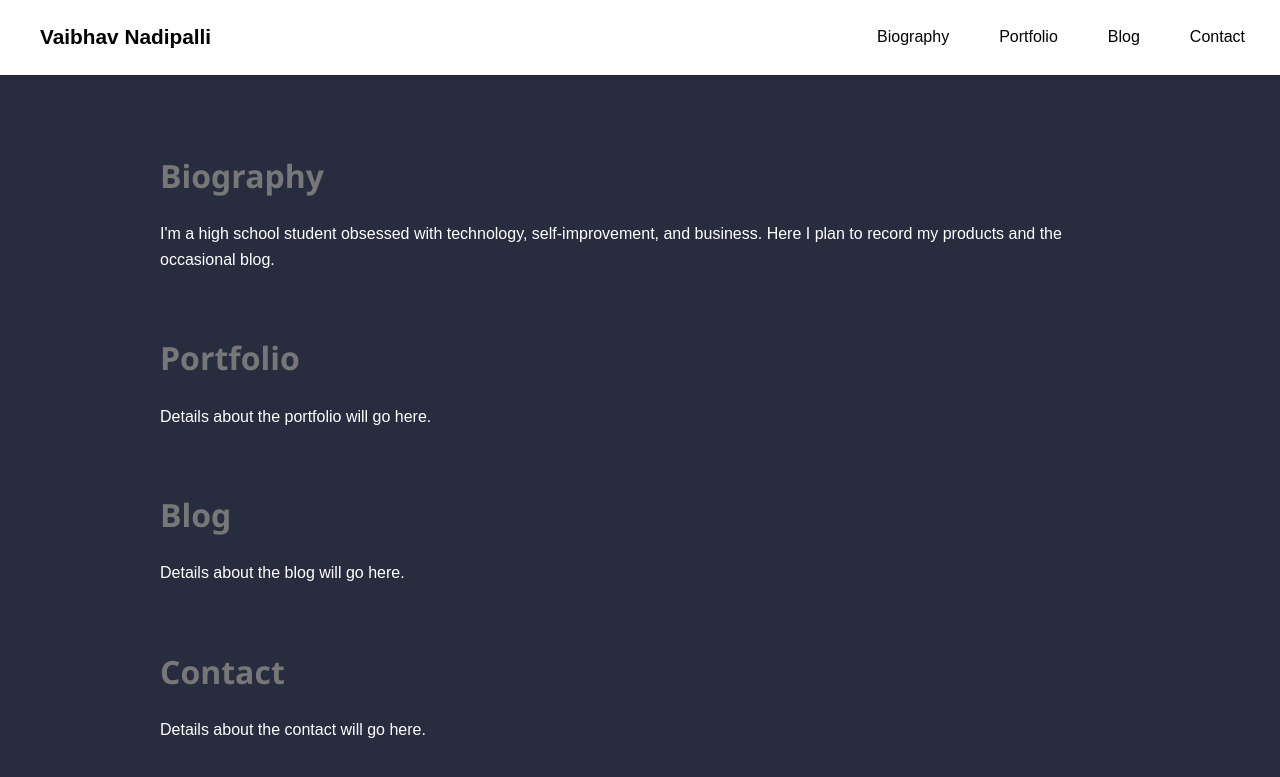
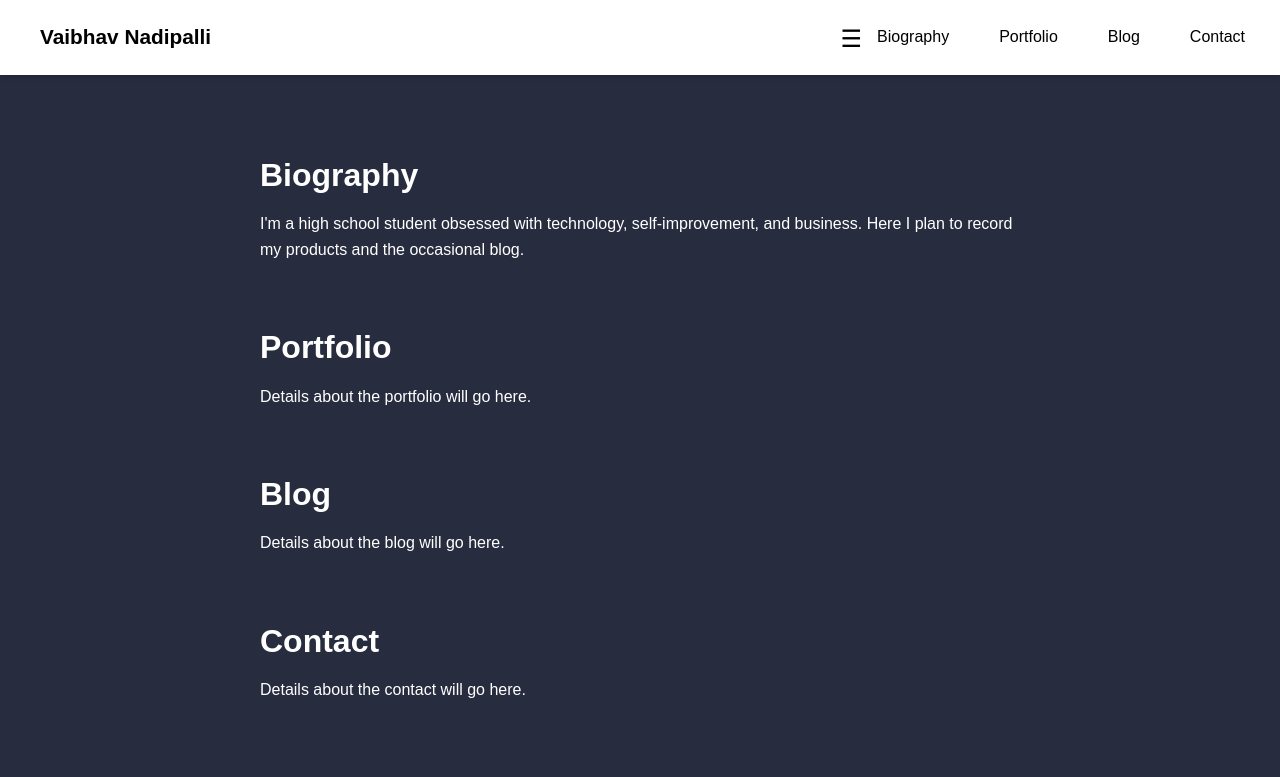
Before and after one commit to Vaibhav-Nadipalli/vaibhav-nadipalli.github.io, a Jekyll site: the page built from index.markdown, in a window 1280 px wide. Shown: the top 777 px of the page. Built offline with Jekyll 4.4.1, drawn with Linux system fonts in a browser that asks for light colours.

Commit message:
Update styles.css

```diff
--- a/assets/css/styles.css
+++ b/assets/css/styles.css
@@ -53,7 +53,7 @@ header {
 }
 
 .nav-toggle-label {
-    font-size: 1.8em; /* Increased size by 3 pixels */
+    font-size: 1.5em;
     cursor: pointer;
     margin-left: auto;
     margin-top: 5px;
@@ -110,16 +110,9 @@ header {
     margin: 10px 0;
 }
 
-/* Hide hamburger menu on desktop */
-@media (min-width: 769px) {
-    .nav-toggle-label {
-        display: none;
-    }
-}
-
 /* Main content area */
 main {
-    max-width: 1000px; /* Increased max-width */
+    max-width: 800px;
     margin: 90px auto 20px;
     padding: 20px;
     background-color: #282c3f;
@@ -131,24 +124,10 @@ section {
     margin: 20px 0;
 }
 
-.section-container {
-    display: grid;
-    grid-template-columns: 300px auto; /* Increased width of the first column */
-    grid-gap: 50px; /* Increased gap between columns */
-    align-items: start;
-}
-
 .section-title {
     font-size: 2em;
-    margin-bottom: 20px; /* Increased margin */
-    color: #777; /* Grey color */
-    font-family: "Segoe UI", Tahoma, Geneva, Verdana, sans-serif; /* Modern font stack */
-}
-
-.section-content {
-    font-size: 1em;
-    padding-left: 20px; /* Increased padding to push content to the right */
-    line-height: 1.8; /* Increased line height for readability */
+    margin-bottom: 10px;
+    color: #fff;
 }
 
 /* Media query for mobile */
@@ -166,20 +145,10 @@ section {
         margin-left: 10px;
     }
 
-    .nav-menu {
-        display: none;
-    }
-
     .nav-toggle:checked + .nav-toggle-label + .nav-menu {
-        display: flex;
-        position: absolute;
         top: 75px;
         left: 0;
         width: 100%;
-        background-color: #fff;
-        flex-direction: column;
-        align-items: center;
-        box-shadow: 0 2px 5px rgba(0,0,0,0.2);
     }
 
     .nav-links {
@@ -198,18 +167,4 @@ section {
     main {
         margin-top: 75px;
     }
-
-    .section-container {
-        display: flex;
-        flex-direction: column;
-    }
-
-    .section-title, .section-content {
-        width: 100%;
-    }
-
-    .section-content {
-        margin-left: 0; /* Reset margin for mobile */
-        padding-left: 0; /* Reset padding for mobile */
-    }
 }
```
